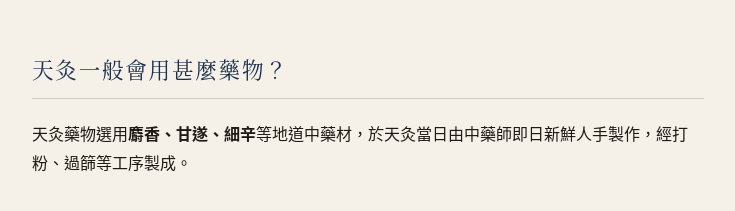
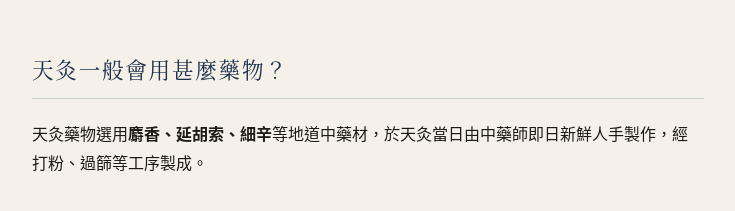
Before and after one commit to TCMMACAU/tianjiu, a plain HTML site: page index.html in a window 1280 px wide. Shown: the part 1820-2031 px from the top of the page, without its empty margins (272-1007 px from the left). Drawn offline with Linux system fonts and the light colour scheme.

Commit message:
藥物：甘遂改延胡索

```diff
--- a/index.html
+++ b/index.html
@@ -317,7 +317,7 @@ footer .gold { color: var(--gold); }
 
   <section id="herbs">
     <h2>天灸一般會用甚麼藥物？</h2>
-    <p>天灸藥物選用<strong>麝香、甘遂、細辛</strong>等地道中藥材，於天灸當日由中藥師即日新鮮人手製作，經打粉、過篩等工序製成。</p>
+    <p>天灸藥物選用<strong>麝香、延胡索、細辛</strong>等地道中藥材，於天灸當日由中藥師即日新鮮人手製作，經打粉、過篩等工序製成。</p>
   </section>
 
   <section id="reaction">
```
